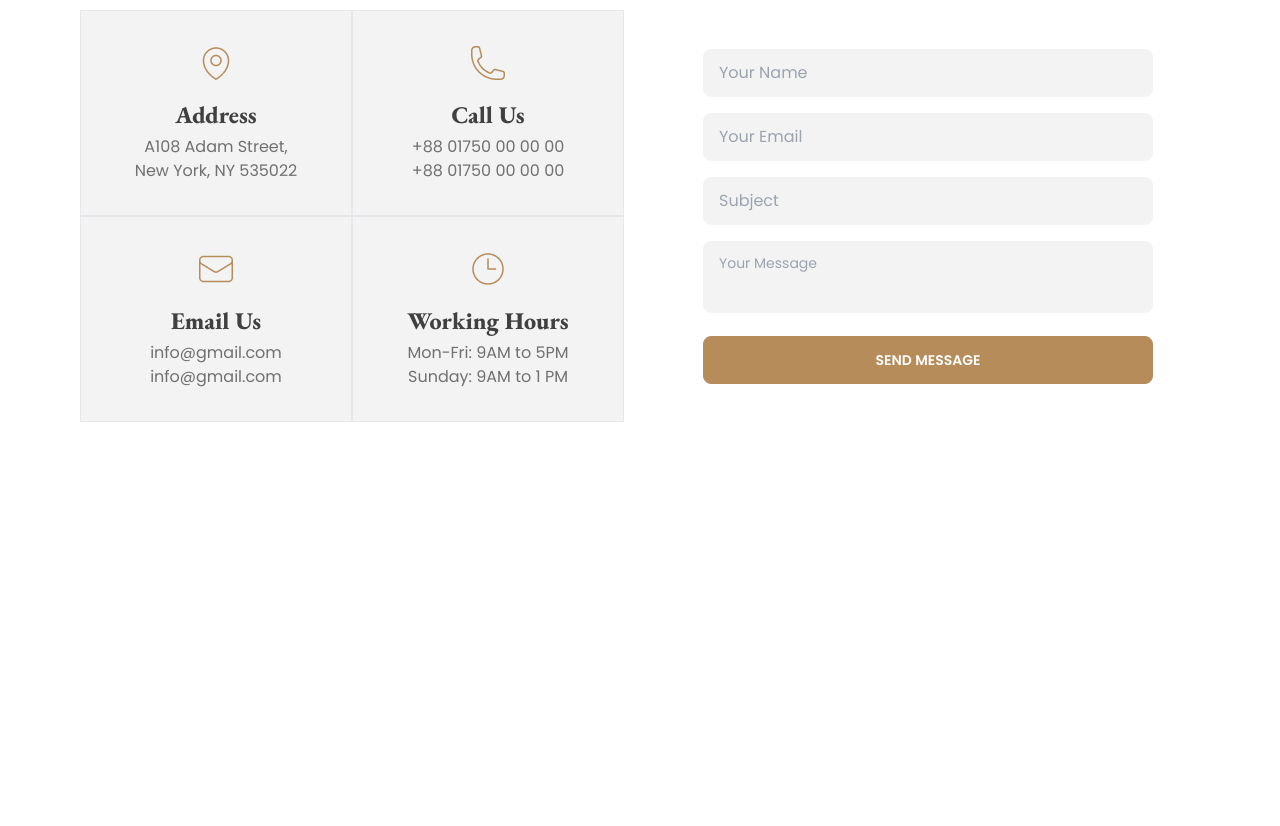
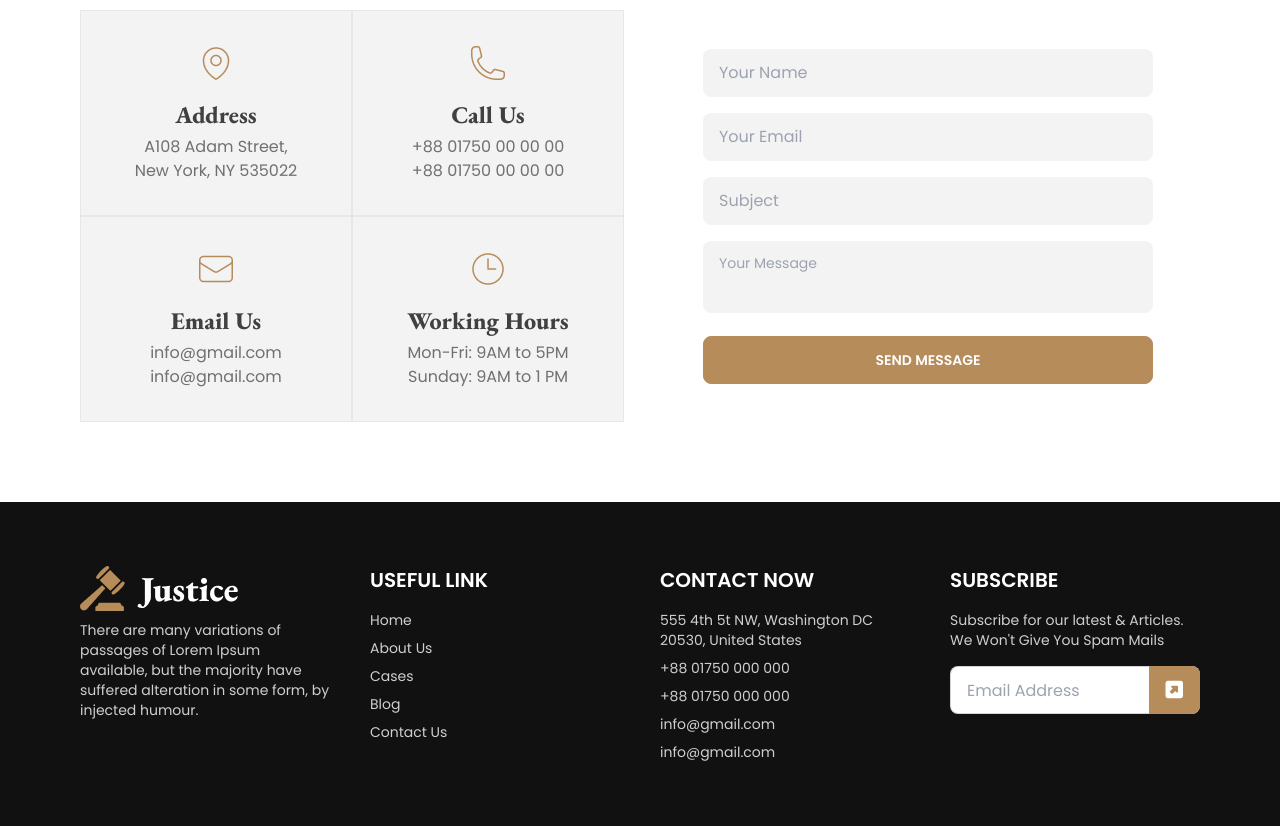
Before and after one commit to Ashik-Himel/legal-solution, a website: page index.html in a window 1280 px wide. Shown: the part 2946-3772 px from the top of the page. Before the commit the page ends 3368 px from the top, so only its background shows below. Drawn offline with nearby package versions, Linux system fonts and the light colour scheme.

Commit message:
footer section done

```diff
--- a/index.html
+++ b/index.html
@@ -273,5 +273,41 @@
       </div>
     </section>
   </main>
+
+  <!-- Footer Section -->
+  <footer class="mt-20 py-16 bg-footer-bg text-footer-para">
+    <div class="container footer flex justify-between gap-10 [&>*]:flex-1 [&>*]:w-full [&>*]:min-w-[230px] flex-wrap">
+      <div>
+        <img src="./images/logo.png" alt="Logo">
+        <p>There are many variations of passages of Lorem Ipsum available, but the majority have suffered alteration in some form, by injected humour.</p>
+      </div>
+      <div>
+        <span class="footer-title text-xl opacity-100 text-white">Useful Link</span>
+        <a class="link link-hover">Home</a>
+        <a class="link link-hover">About Us</a>
+        <a class="link link-hover">Cases</a>
+        <a class="link link-hover">Blog</a>
+        <a class="link link-hover">Contact Us</a>
+      </div>
+      <div>
+        <span class="footer-title text-xl opacity-100 text-white">Contact Now</span>
+        <p>555 4th 5t NW, Washington DC 20530, United States</p>
+        <a href="#">+88 01750 000 000</a>
+        <a href="#">+88 01750 000 000</a>
+        <a href="#">info@gmail.com</a>
+        <a href="#">info@gmail.com</a>
+      </div>
+      <div>
+        <span class="footer-title text-xl opacity-100 text-white">Subscribe</span>
+        <p class="mb-2">Subscribe for our latest & Articles. We Won't Give You Spam Mails</p>
+        <div class="form-control w-full max-w-[320px]">
+          <div class="relative">
+            <input type="text" placeholder="Email Address" class="input input-bordered w-full pr-16 text-black" />
+            <button class="btn btn-primary absolute top-0 right-0 rounded-l-none"><i class="fa-solid fa-square-up-right text-xl"></i></button>
+          </div>
+        </div>
+      </div>
+    </div>
+  </footer>
 </body>
 </html>
--- a/tailwind.config.js
+++ b/tailwind.config.js
@@ -15,6 +15,7 @@ module.exports = {
         'review-para': '#F3F3F3',
         'footer-para': '#CFCFCF',
         'card-bg': '#F3F3F3',
+        'footer-bg': '#111111'
       }
     },
     container: {
```
Also changed, not shown: css/style.css.
